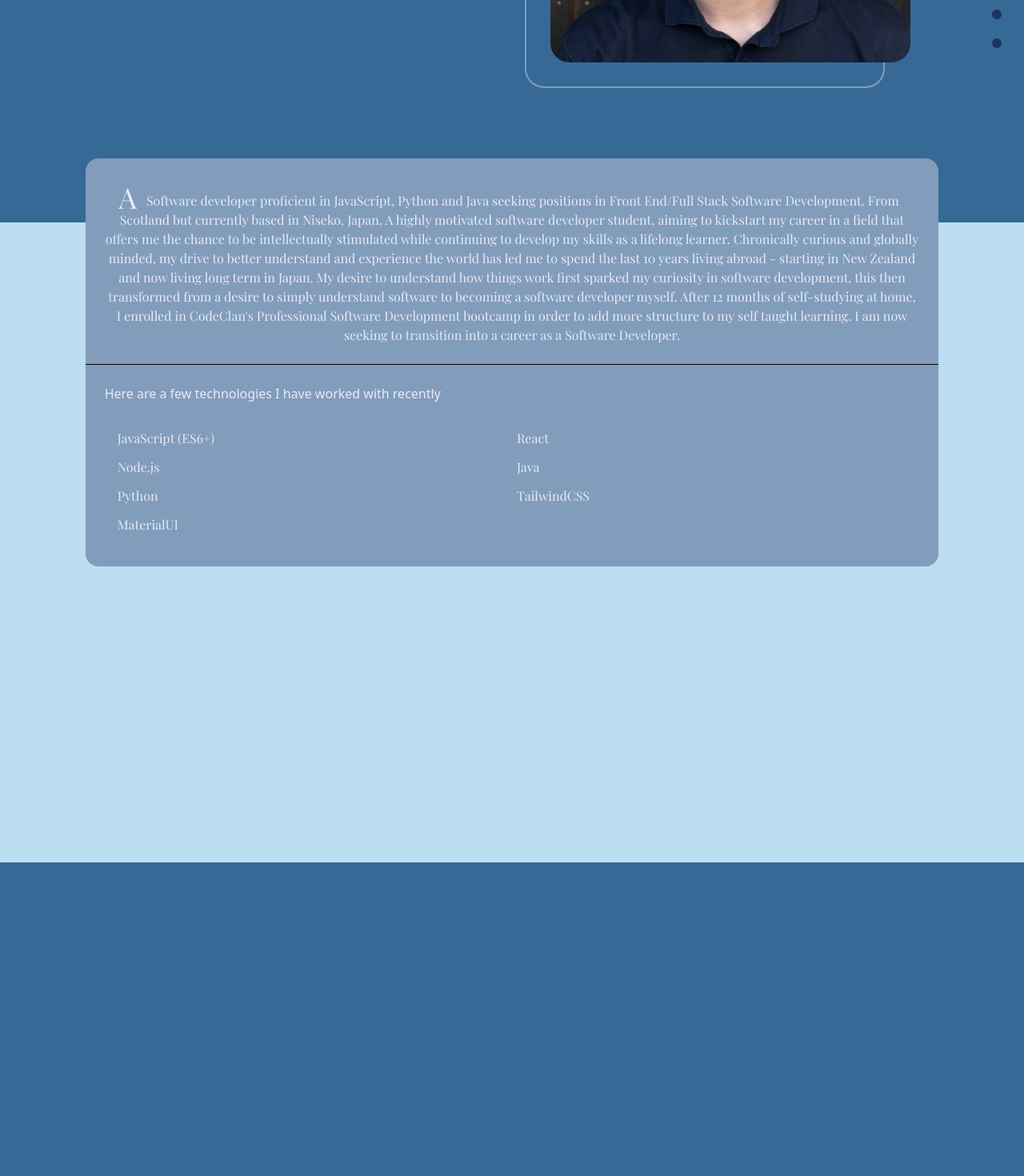
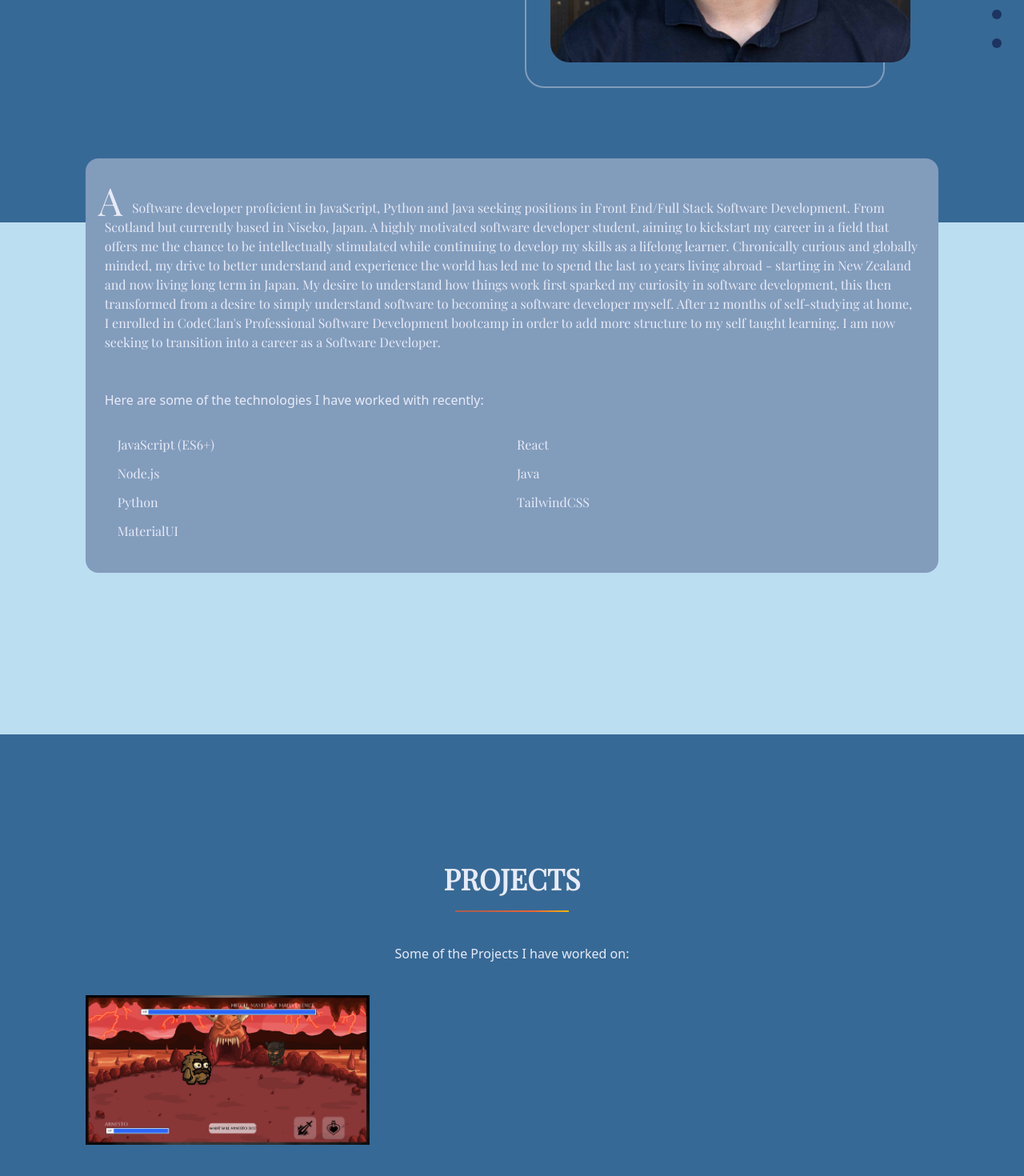
Before and after one commit to j-rob16/james-r-portfolio, a React (Create React App) app: page / in a window 1280 px wide. Shown: the part 540-2010 px from the top of the page at 80% size. Before the commit the page ends 1618 px from the top, so only its background shows below. Built offline with nearby package versions, Linux system fonts and the light colour scheme; a web font is replaced by a local one.

Commit message:
project section added

```diff
--- a/src/App.js
+++ b/src/App.js
@@ -5,6 +5,7 @@ import DotGroup from './components/DotGroup';
 import Home from './scenes/Home';
 import LineGradient from './components/LineGradient';
 import AboutMe from './scenes/AboutMe';
+import Projects from './scenes/Projects';
 
 function App() {
   const [selectedPage, setSelectedPage] = useState('home');
@@ -40,8 +41,12 @@ function App() {
       </div>
       {/* <LineGradient /> */}
 
-      <div className='bg-[#BBDEF0] h-full'>
+      <div className='bg-[#BBDEF0] h-[80%]'>
         <AboutMe />
+      </div>
+
+      <div className='w-5/6 mx-auto'>
+        <Projects />
       </div>
     </div>
   );
--- a/src/components/DotGroup.jsx
+++ b/src/components/DotGroup.jsx
@@ -19,11 +19,11 @@ const DotGroup = ({ selectedPage, setSelectedPage }) => {
       />
       <AnchorLink
         className={`
-          ${selectedPage === 'skills' ? selectedStyles : "bg-[#1D3461]"}
+          ${selectedPage === 'about' ? selectedStyles : "bg-[#1D3461]"}
           w-3 h-3 rounded-full
           `}
-          href='#skills'
-          onClick={() => setSelectedPage('skills')}
+          href='#about'
+          onClick={() => setSelectedPage('about')}
       />
       <AnchorLink
         className={`
--- a/src/scenes/AboutMe.jsx
+++ b/src/scenes/AboutMe.jsx
@@ -1,12 +1,76 @@
 import { motion } from 'framer-motion';
 import MarkerArrow from '../components/MarkerArrow';
+import useMediaQuery from '../hooks/useMediaQuery';
 
 const AboutMe = () => {
+  const isAboveSmallScreens = useMediaQuery("(min-width: 768px)");
+
   return (
     <section
       id='about'
       className='w-5/6 mx-auto mt-40'
     >
+      {isAboveSmallScreens ? (
+      <div>
+        <motion.div
+          initial='hidden'
+          whileInView='visible'
+          viewport={{ once: true, amount: 0.4 }}
+          transition={{ duration: 1.5 }}
+          variants={{
+            hidden: { opacity: 0, x: -50 },
+            visible: { opacity: 1, x: 0 }
+          }}
+          className='bg-frostblue mt-3 p-6 rounded-t-2xl relative top-[-80px]'
+        >
+          <p className='font-playfair text-left'><span className='text-5xl relative top-1 right-2'>A</span> Software developer proficient in JavaScript, Python and Java seeking positions in Front End/Full Stack Software Development. From Scotland but currently based in Niseko, Japan.
+              A highly motivated software developer student, aiming to kickstart my career in a field that offers me the chance to be intellectually stimulated while continuing to develop my skills as a lifelong learner.
+
+              Chronically curious and globally minded, my drive to better understand and experience the world has led me to spend the last 10 years living abroad - starting in New Zealand and now living long term in Japan.
+
+              My desire to understand how things work first sparked my curiosity in software development, this then transformed from a desire to simply understand software to becoming a software developer myself. After 12 months of self-studying at home, I enrolled in CodeClan's Professional Software Development bootcamp in order to add more structure to my self taught learning. I am now seeking to transition into a career as a Software Developer.
+          </p>
+        </motion.div>
+
+        <motion.div
+          initial='hidden'
+          whileInView='visible'
+          viewport={{ once: true, amount: 0.5 }}
+          transition={{ duration: 1.5 }}
+          variants={{
+            hidden: { opacity: 0, x: -50 },
+            visible: { opacity: 1, x: 0 }
+          }}
+          className='bg-frostblue p-6 relative top-[-80px] rounded-b-2xl'
+        >
+          <h4>Here are some of the technologies I have worked with recently:</h4>
+          <ul className='grid grid-cols-2 p-4 mt-4 font-playfair text-md gap-3'>
+            <li className='flex flex-row'>
+              <p>JavaScript (ES6+)</p>
+            </li>
+            <li className='flex flex-row'>
+              <p>React</p>
+            </li>
+            <li className='flex flex-row'>
+              <p>Node.js</p>
+            </li>
+            <li className='flex flex-row'>
+              <p>Java</p>
+            </li>
+            <li className='flex flex-row'>
+              <p>Python</p>
+            </li>
+            <li className='flex flex-row'>
+              <p>TailwindCSS</p>
+            </li>
+            <li className='flex flex-row'>
+              <p>MaterialUI</p>
+            </li>
+          </ul>
+        </motion.div>
+      </div>
+      ) : (
+      <div>
         <motion.div
           initial='hidden'
           whileInView='visible'
@@ -38,7 +102,7 @@ const AboutMe = () => {
           }}
           className='bg-frostblue p-6 relative top-[-80px] rounded-b-2xl'
         >
-        <h4>Here are a few technologies I have worked with recently</h4>
+          <h4>Here are some of the technologies I have worked with recently:</h4>
           <ul className='grid grid-cols-2 p-4 mt-4 font-playfair text-md gap-3'>
             <li className='flex flex-row'>
               <p>JavaScript (ES6+)</p>
@@ -63,6 +127,9 @@ const AboutMe = () => {
             </li>
           </ul>
         </motion.div>
+      </div>
+
+      )}
     </section>
   );
 };
--- a/src/scenes/Projects.jsx
+++ b/src/scenes/Projects.jsx
@@ -0,0 +1,82 @@
+import { motion } from 'framer-motion';
+import LineGradient from '../components/LineGradient';
+
+const projectVariant = {
+  hidden: { opacity: 0, scale: 0.8 },
+  visible: { opacity: 1, scale: 1 }
+}
+
+const container = {
+  hidden: {},
+  visible: {
+    transition: {
+      staggerChildren: 0.2
+    }
+  }
+};
+
+const Project = ({ title, subtitle }) => {
+  const overlayStyles = `absolute h-full w-full opacity-0 hover:opacity-90 transition duration-500 hover:cursor-pointer
+                         bg-indigo z-30 flex flex-col justify-center items-center text-center p-16 text-frostblue`
+  const projectTitle = title.split(" ").join("-").toLowerCase();
+
+  return (
+  <motion.div variants={projectVariant} className='relative'>
+    <div className={overlayStyles}>
+      <p className='text-2xl font-playfair'>{title}</p>
+      <p className='mt-7'>{subtitle}</p>
+    </div>
+    <img src={`../assets/${projectTitle}.png`} alt={projectTitle} />
+  </motion.div>
+  )
+}
+
+const Projects = () => {
+  return (
+    <section
+      id='projects'
+      className='pt-40 pb-48'
+    >
+      <motion.div
+          initial='hidden'
+          whileInView='visible'
+          viewport={{ once: true, amount: 0.5 }}
+          transition={{ duration: 1.5 }}
+          variants={{
+            hidden: { opacity: 0, y: -50 },
+            visible: { opacity: 1, y: 0 }
+          }}
+          className='md:w-2/5 mx-auto text-center'
+      >
+        <div>
+          <p className='font-playfair font-semibold text-4xl'>
+            <span className='text-red'>PRO</span>JECTS
+          </p>
+          <div className='flex justify-center mt-5'>
+            <LineGradient width='w-1/3' />
+          </div>
+        </div>
+        <p className='mt-10 mb-10'>
+          Some of the Projects I have worked on:
+        </p>
+      </motion.div>
+
+      {/* PROJECTS */}
+      <div className='flex justify-center'>
+        <motion.div
+          initial='hidden'
+          whileInView='visible'
+          viewport={{ once: true, amount: 0.5 }}
+          variants={container}
+          className='sm:grid sm:grid-cols-3'
+      >
+      {/* ROW 1 */}
+        <Project title='Group-Game-Project' />
+
+      </motion.div>
+      </div>
+    </section>
+  );
+};
+
+export default Projects;
--- a/tailwind.config.js
+++ b/tailwind.config.js
@@ -11,7 +11,12 @@ module.exports = {
         frostblue: "#829CBC",
         darkblue: '#001D4A',
         indigo: '#27476E',
-        white: '#E8EBF7'
+        white: '#E8EBF7',
+        burnt: '#E76F51',
+        sandy: '#F4A261',
+        crayola: '#E9C46A',
+        green: '#2A9D8F',
+        charcoal: '#264653',
       },
       // backgroundImage: {
       //   bridge: "url('./assets/snow-bridge.jpg')",
```
Also changed, not shown: public/assets/Group-Game-Project.png (added), src/assets/Group-Game-Project.png (added). Lines whose indentation alone changed are shown as unchanged.
